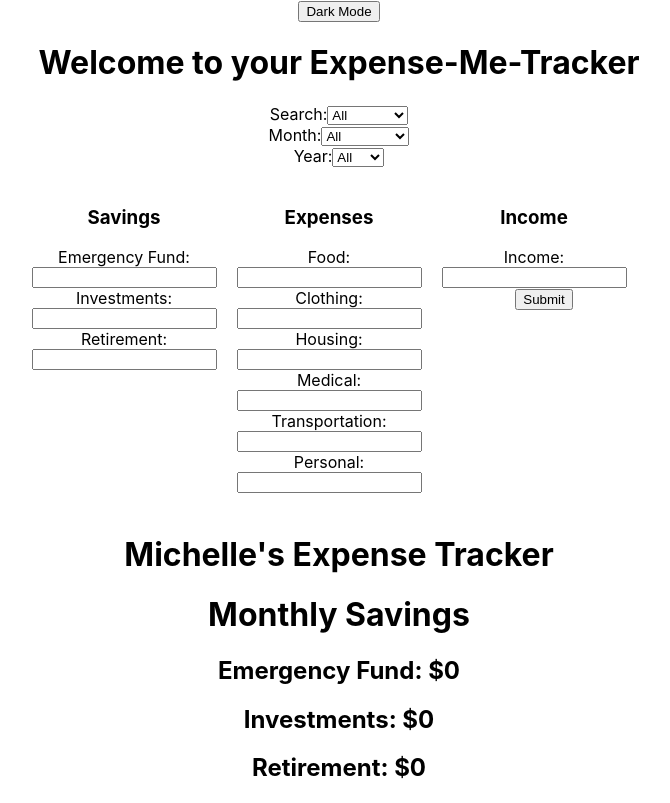
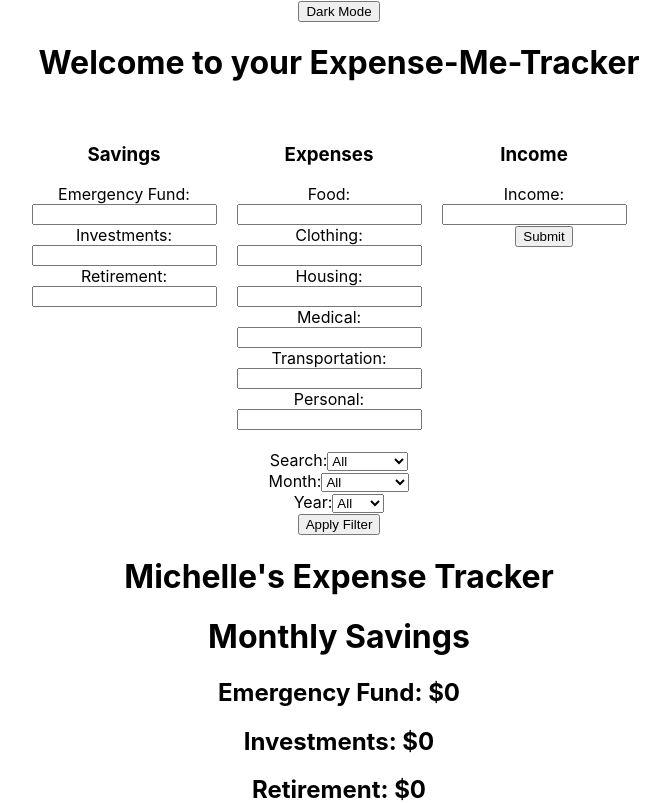
Before and after one commit to michellewong27/expense-me-tracker, a React (Create React App) app in the folder expense-me-tracker/: page / in a window 1280 px wide. Shown: the top 803 px of the page, without its empty margins (301-971 px from the left). Built offline with nearby package versions, Linux system fonts and the light colour scheme.

Commit message:
Update filter change & form submit for searchTerm

```diff
--- /dev/null
+++ b/expense-me-tracker/db.json
@@ -0,0 +1,46 @@
+{
+  "expenses" : [
+    {
+      "id": 1,
+      "name": "Michelle",
+      "month": "January",
+      "year": 2021,
+      "monthly_savings":
+        {
+          "emergency_fund": 0,
+          "investments": 0,
+          "retirement": 0
+        },
+      "monthly_expenses":
+        {
+          "food": 0,
+          "clothing": 0,
+          "housing": 0,
+          "medical": 0,
+          "transportation": 0,
+          "personal": 0
+        },
+      "monthly_income": 100
+    },
+    {
+      "id": 1,
+      "name": "Michelle",
+      "month": "February",
+      "year": 2021,
+      "monthly_savings": {
+        "emergency_fund": 2,
+        "investments": 2,
+        "retirement": 0
+      },
+      "monthly_expenses": {
+        "food": 2,
+        "clothing": 2,
+        "housing": 0,
+        "medical": 0,
+        "transportation": 0,
+        "personal": 0
+      },
+      "monthly_income": 200
+    }
+  ]
+}
--- a/expense-me-tracker/src/App.js
+++ b/expense-me-tracker/src/App.js
@@ -8,7 +8,8 @@ class App extends React.Component{
   state = {
     backgroundColor: 'white',
     fontColor: 'black',
-    darkModeBtn: 'Dark Mode'
+    darkModeBtn: 'Dark Mode',
+     searchTerm: ''
   }
 
   darkMode=()=>{
@@ -36,14 +37,20 @@ class App extends React.Component{
 
   //show the month & previous months in nav bar
 
+  updateSearchTerm=(term)=>{
+    this.setState({
+      searchTerm: term
+    })
+  }
+
   render(){
     return (
     <div className="App" style={{backgroundColor: this.state.backgroundColor, color:this.state.fontColor}}>
       <button onClick={this.darkMode}>{this.state.darkModeBtn}</button>
       <h1>Welcome to your Expense-Me-Tracker</h1>
-      <FilterContainer />
       <Form />
-      <MainContainer />
+      <FilterContainer updateAppSearchTerm={this.updateSearchTerm} searchTerm={this.state.searchTerm}/>
+      <MainContainer searchTerm={this.state.searchTerm}/>
     </div>
     );
   }
--- a/expense-me-tracker/src/ExpenseListItem.js
+++ b/expense-me-tracker/src/ExpenseListItem.js
@@ -2,6 +2,7 @@ import React from 'react';
 
 class ExpenseListItem extends React.Component{
   //if filter is set to certain option, only show div name that matches
+    //if im looking at all expenses, or just one category
 
   render(){
     const {id, name, monthly_income} =this.props.expense;
--- a/expense-me-tracker/src/FilterContainer.js
+++ b/expense-me-tracker/src/FilterContainer.js
@@ -1,19 +1,42 @@
 import React from 'react';
 
 class FilterContainer extends React.Component{
+  state = {
+    searchTerm: ''
+  }
+
+  //keeps track of changes
+  handleChange=(e)=>{
+    let newSearchTerm = e.target.value;
+    this.setState({
+      searchTerm: newSearchTerm
+    })
+  }
+
+  //once its actually submitted, send up to app so app can send back to down to ExpenseListItems
+  handleSubmit=(e)=>{
+    e.preventDefault();
+    this.props.updateAppSearchTerm(this.state.searchTerm)
+    //clears the form
+    e.target.reset()
+    this.setState({
+      searchTerm: ''
+    })
+  }
+
   render(){
+    console.log(this.state.searchTerm)
     return (
       <div className="filter-options">
-        <form>
+        <form onSubmit={this.handleSubmit}>
           <label className="filter-label"> Search:
-            <select defaultValue="all">
+            <select defaultValue="all" value={this.state.searchTerm} onChange={this.handleChange}>
               <option value="All">All</option>
               <option value="Savings">Savings</option>
               <option value="Expenses">Expenses</option>
               <option value="Income">Income</option>
             </select>
           </label>
-        </form>
           <label className="filter-label"> Month:
             <select defaultValue="all">
               <option value="All">All</option>
@@ -39,6 +62,8 @@ class FilterContainer extends React.Component{
               <option value="2021">2021</option>
             </select>
           </label>
+          <button type="submit">Apply Filter</button>
+        </form>
       </div>
     )
   }
--- a/expense-me-tracker/src/Form.js
+++ b/expense-me-tracker/src/Form.js
@@ -5,14 +5,14 @@ class Form extends React.Component{
     return (
       <div className="form-containter">
         <form id="expense-form">
-        <div className="form-savings" style={{float:'left','margin-right':"20px"}}>
+        <div className="form-savings" style={{float:'left','marginRight':"20px"}}>
             <h3>Savings</h3>
             <label>Emergency Fund:</label>
             <input type="text" name="Emergency Fund"></input>
             <label>Investments: <input type="text"></input></label>
             <label>Retirement: <input type="text"></input></label>
           </div>
-          <div className="form-expenses" style={{float:'left','margin-right':"20px"}}>
+          <div className="form-expenses" style={{float:'left','marginRight':"20px"}}>
             <h3>Expenses</h3>
             <label>Food: <input type="text"></input></label>
             <label>Clothing: <input type="text"></input></label>
@@ -21,7 +21,7 @@ class Form extends React.Component{
             <label>Transportation: <input type="text"></input></label>
             <label>Personal: <input type="text"></input></label>
           </div>
-          <div className="form-income" style={{float:'left','margin-right':"20px"}}>
+          <div className="form-income" style={{float:'left','marginRight':"20px"}}>
             <h3>Income</h3>
             <label>Income: <input type="text"></input></label>
           </div>
--- a/expense-me-tracker/src/MainContainer.js
+++ b/expense-me-tracker/src/MainContainer.js
@@ -3,18 +3,36 @@ import data from './data.js';
 import ExpenseListItem from './ExpenseListItem';
 
 class MainContainer extends React.Component{
+  //update expenses based on filter
+    //if filters not on all, set all expenses to false
+  // state ={
+  //   expenses: [],
+  //   allExpenses: true
+  // }
+
+  //**PROPS => this.props.searchTerm */
+  //use this searchTerm that's submitted to show the data that should be on the page
+
 
   renderExpenses=()=>{
-    return data.map(expense => {
-      return <ExpenseListItem key={expense.id} expense={expense}/>
+    return data.map((expense, indx) => {
+      return <ExpenseListItem key={indx} expense={expense}/>
     })
   }
 
   // if filters on, then show different data from Expense List Item
+  // filterExpenses=()=>{
+  //   fetch('http://192.168.1.6:3000/')
+  //   .then( res => res.json())
+  //   .then( data => {
+  //     console.log(data)
+  //   })
+  // }
 
   render(){
     return (
-      <div>
+      <div className="expenses-holder">
+        {/* <button onClick={this.filterExpenses}>Apply Filter</button> */}
          {this.renderExpenses()}
       </div>
     )
```
Also changed, not shown: 2 other files (tests, documents, lock files or other folders).
